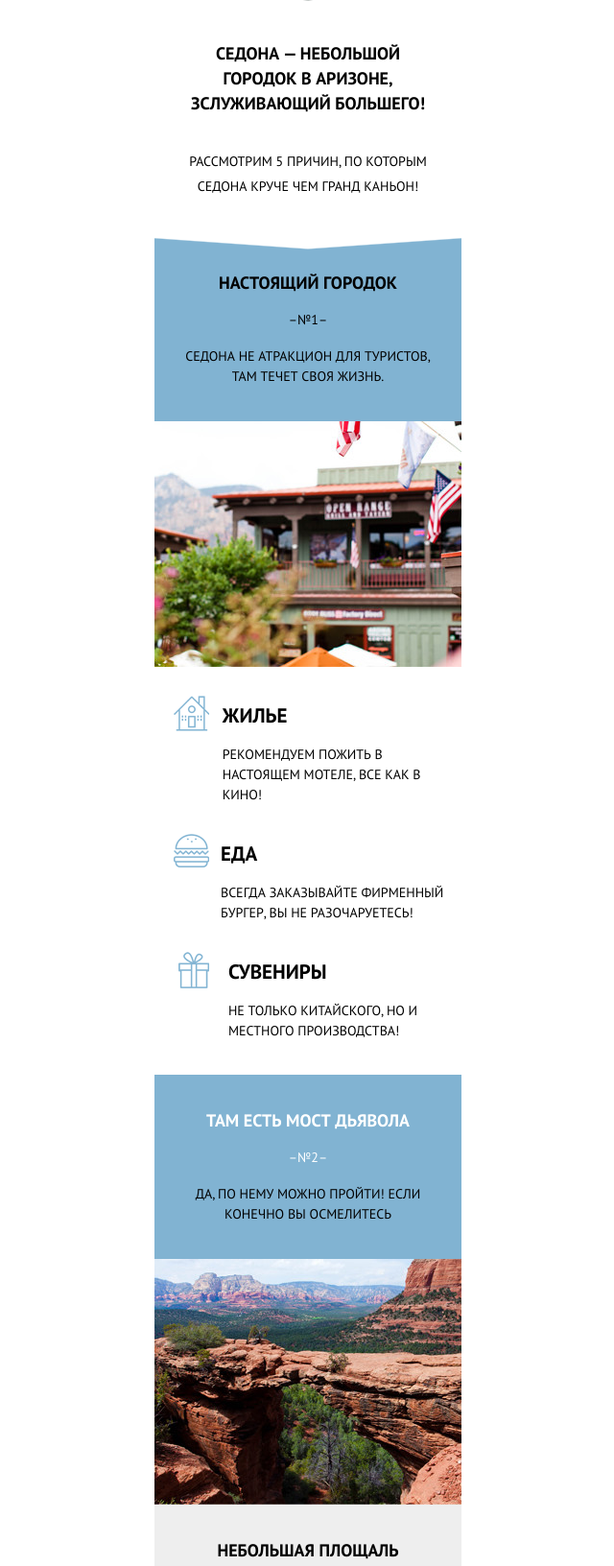
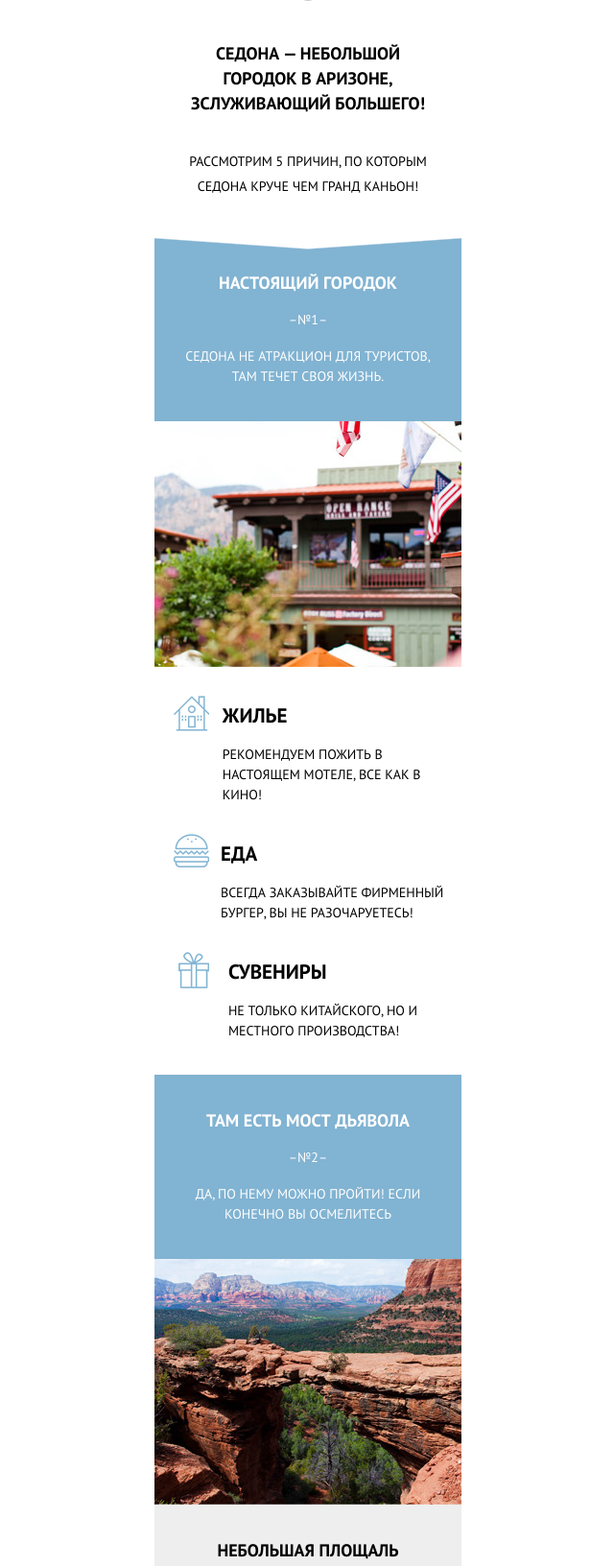
Before and after one commit to rudnev-dm/121730-sedona, a website: page index.html in a window 1280 px wide. Shown: the part 667-2299 px from the top of the page at 96% size, without its empty margins (319-959 px from the left). Drawn offline with nearby package versions, Linux system fonts and the light colour scheme; files that its build step writes are made by us from their sources.

```diff
--- a/index.html
+++ b/index.html
@@ -4,7 +4,6 @@
 <head>
   <meta charset="utf-8">
   <title>HTML Academy: Седона</title>
-  <link href="./css/normalize.css" rel="stylesheet">
   <link href='https://fonts.googleapis.com/css?family=PT+Sans:400,700&and;subset=latin,cyrillic' rel='stylesheet' type='text/css'>
   <link href="./css/style.css" rel="stylesheet">
 </head>
@@ -64,9 +63,9 @@
     <div class="features">
 
       <div class="preview preview--border preview--active">
-        <h2 class="preview__title">Настоящий городок</h2>
-        <span class="preview__number">&ndash;№1&ndash;</span>
-        <p class="preview__text">Седона не атракцион для туристов, там течет своя жизнь.</p>
+        <h2 class="preview__title preview__title--active">Настоящий городок</h2>
+        <span class="preview__number preview__number--active">&ndash;№1&ndash;</span>
+        <p class="preview__text preview__text--active">Седона не атракцион для туристов, там течет своя жизнь.</p>
       </div>
 
       <div class="block-image">
@@ -106,7 +105,7 @@
       <div class="preview preview--active">
         <h2 class="preview__title preview__title--active">Там есть Мост Дьявола</h2>
         <span class="preview__number preview__number--active">&ndash;№2&ndash;</span>
-        <p class="preview__text">Да, по нему можно пройти! Если конечно вы осмелитесь</p>
+        <p class="preview__text preview__text--active">Да, по нему можно пройти! Если конечно вы осмелитесь</p>
       </div>
 
       <div class="block-image">
@@ -137,7 +136,7 @@
       <h2 class="search-information__title">Заинтересовались?</h2>
       <p class="search-information__text">Укажите предполагаемые даты<br>поездки и мы покажем вам лучшие<br>предложения гостиниц в Cедоне.</p>
       <a href="#" class="btn search-btn">Найти гостиницу</a>
-      <div class="map_canvas">
+      <div class="map-canvas">
         <iframe src="https://www.google.com/maps/embed?pb=!1m18!1m12!1m3!1d104352.28868034115!2d-111.67799891645858!3d35.18132769889382!2m3!1f0!2f0!3f0!3m2!1i1024!2i768!4f13.1!3m3!1m2!1s0x872d8ef7da2e2631%3A0x8e1f3ca1cedbb300!2z0KTQu9Cw0LPRgdGC0LDRhNGELCDQkNGA0LjQt9C-0L3QsCwg0KHQqNCQ!5e0!3m2!1sru!2sru!4v1448794959329" width="320" height="350" frameborder="0" style="border:0" allowfullscreen></iframe>
       </div>
     </div>
```
